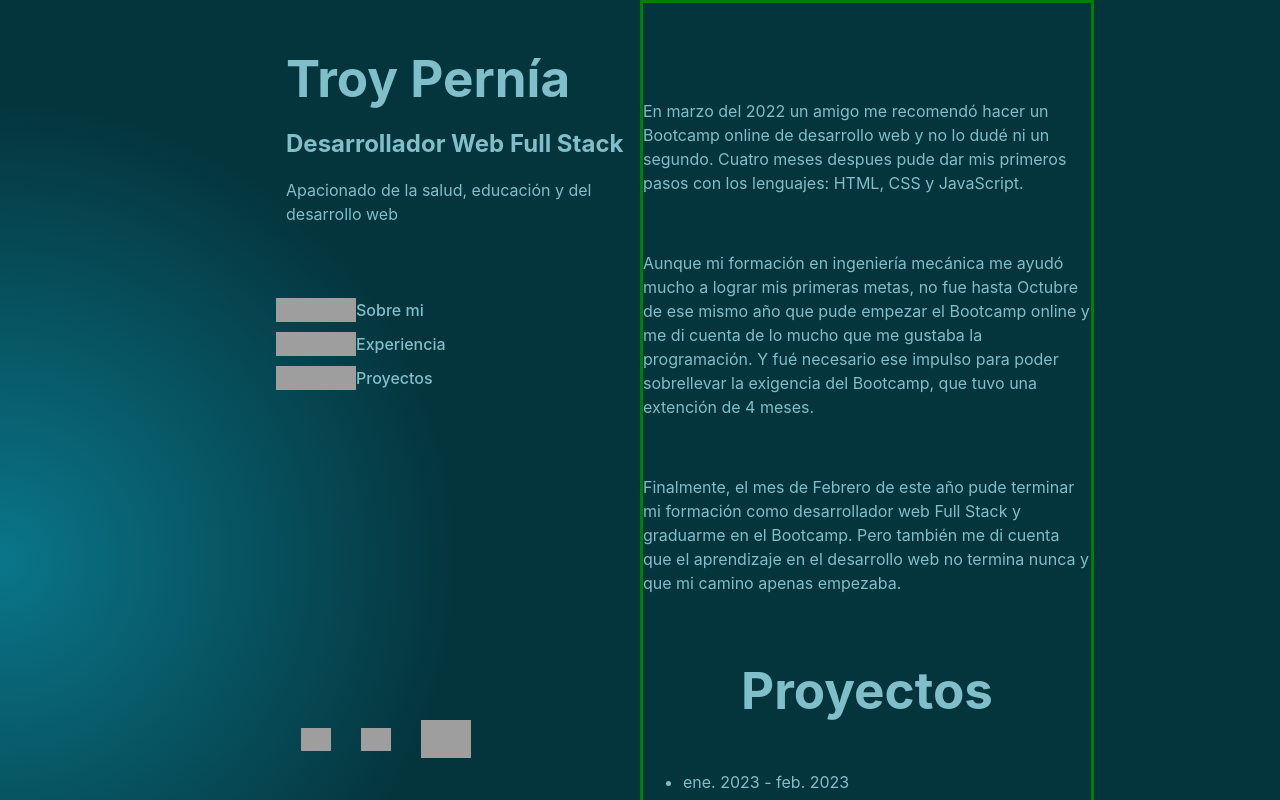
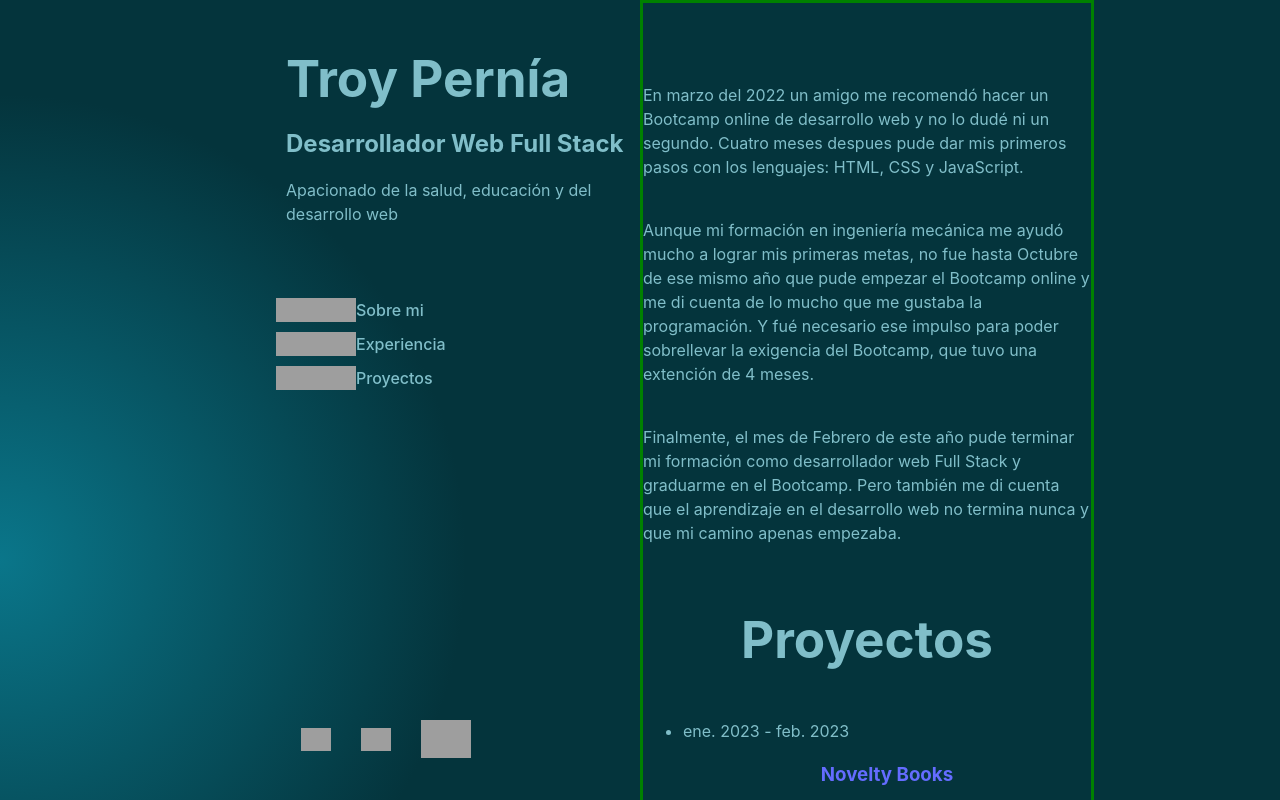
Before and after one commit to Tortoiselizard/Portafolio_Front, a React (Vite) app: page / in a window 1280 px wide. Shown: the top 800 px of the page. Built offline with nearby package versions, Linux system fonts and the light colour scheme; grey boxes are pictures that could not be loaded.

Commit message:
change components/AboutMe.module.css: add styles for p into AboutMecontainer

```diff
--- a/src/components/AboutMe/AboutMe.module.css
+++ b/src/components/AboutMe/AboutMe.module.css
@@ -0,0 +1,4 @@
+.AboutMeContainer p {
+    margin-top: 0px;
+    margin-bottom: 15px;
+}
```
